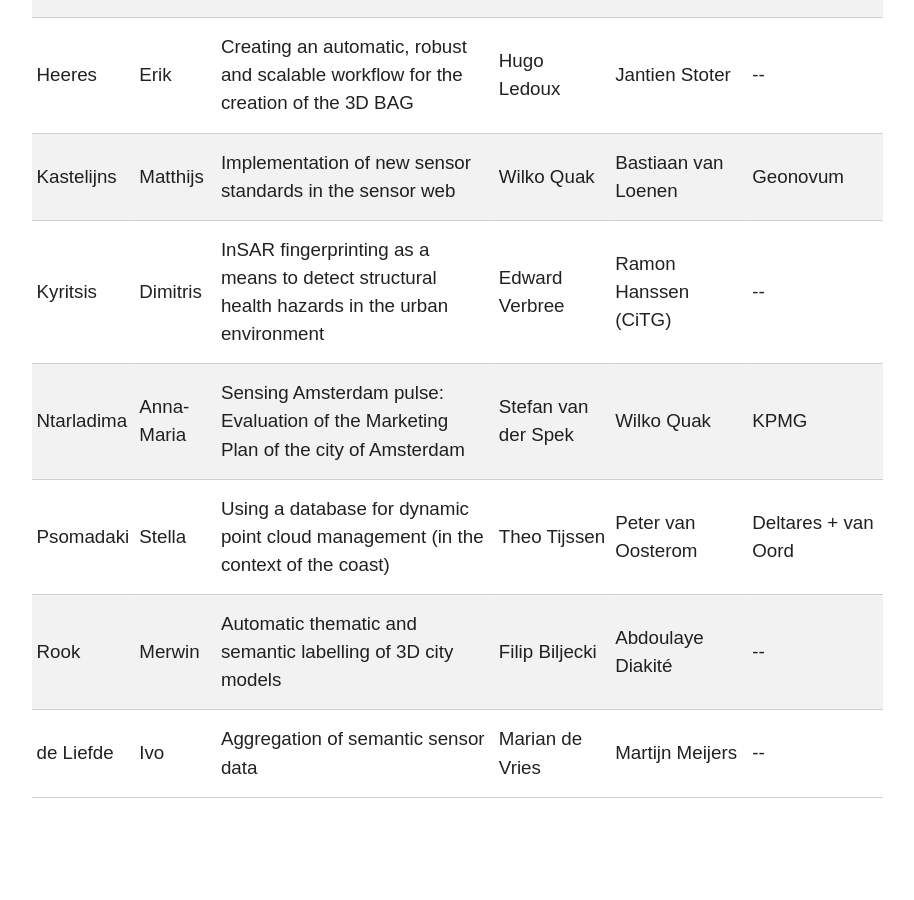
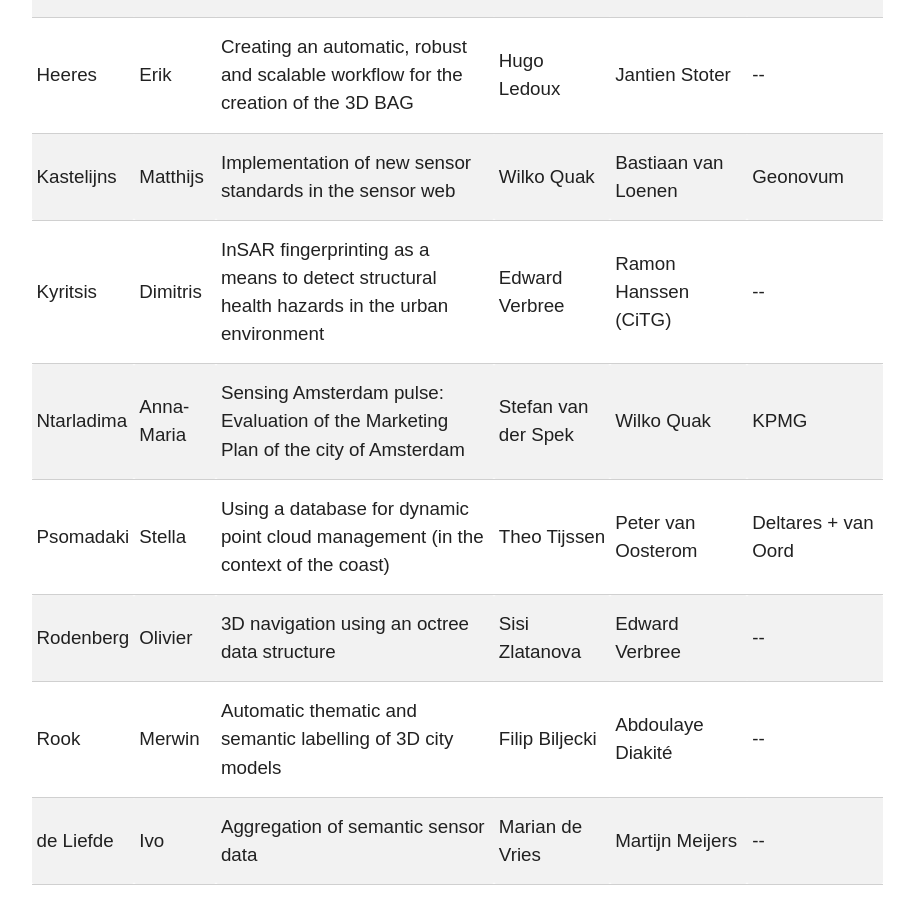
Before and after one commit to tudelft3d/geo2020, a Jekyll site: the page built from inprogress/index.md, in a window 1280 px wide and 900 px high, scrolled down 601 px. Shown: the whole window, without its empty margins (183-1097 px from the left). Built offline with Jekyll 4.4.1, drawn with Linux system fonts in a browser that asks for light colours; nearby versions of some CDN libraries; before the commit the page ends 1414 px from its top, so only the background shows below that.

Commit message:
rodenberg topic

```diff
--- a/_data/students_current.yml
+++ b/_data/students_current.yml
@@ -1,3 +1,12 @@
+
+- surname: Rodenberg
+  name: Olivier
+  title: " 3D navigation using an octree data structure"
+  start: 2015/09
+  mentor1: Sisi Zlatanova
+  mentor2: Edward Verbree
+  company: "--"
+
 
 - surname: Kastelijns
   name: Matthijs
```
